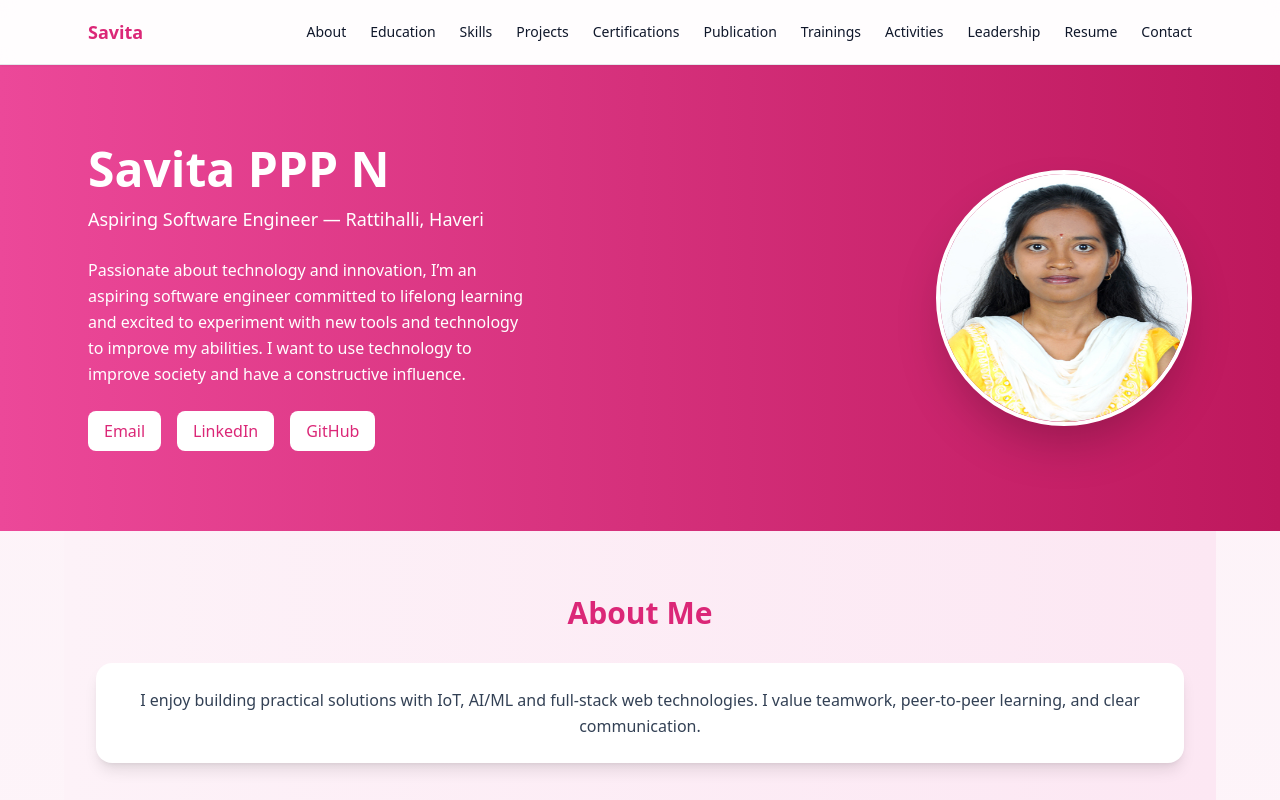
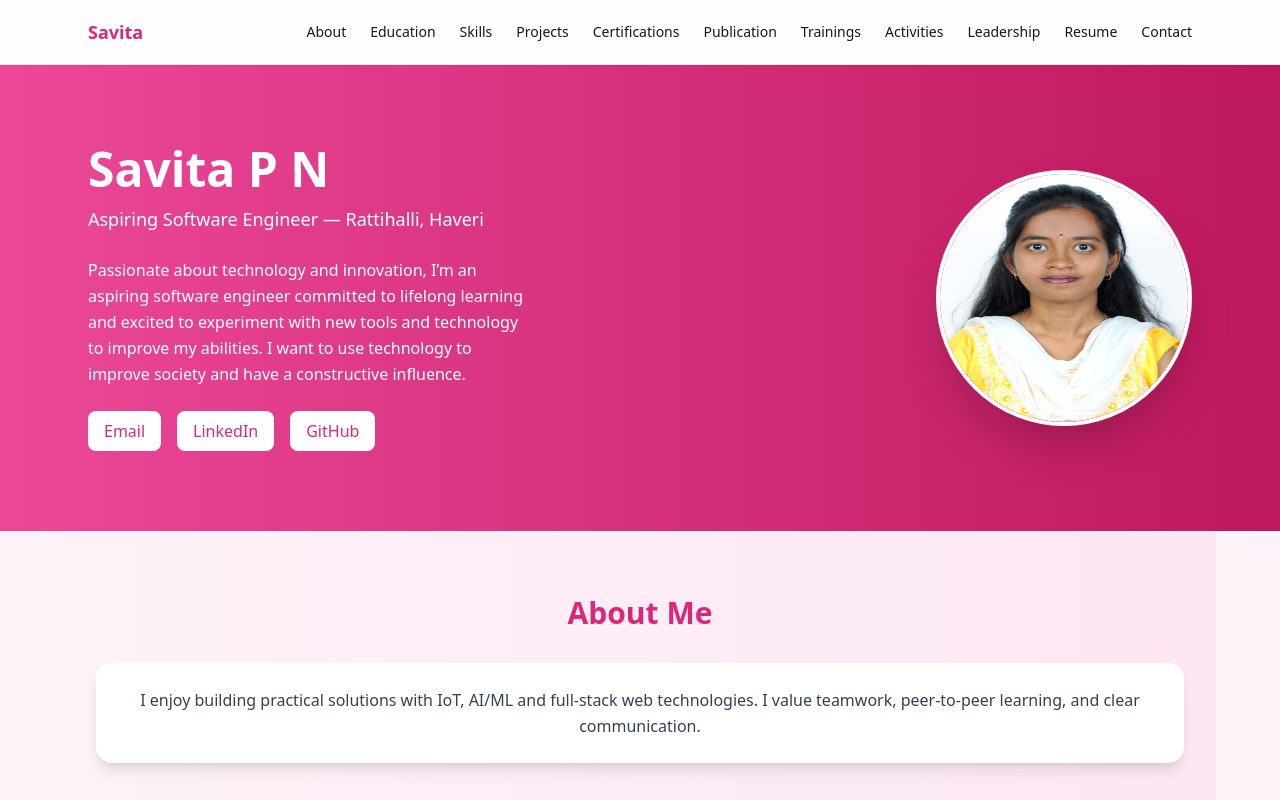
Before and after one commit to Savita-pn/portfolio, a React (Create React App) app: page / in a window 1280 px wide. Shown: the top 800 px of the page. Built offline with nearby package versions, Linux system fonts and the light colour scheme.

Commit message:
Update portfolio content

```diff
--- a/src/App.js
+++ b/src/App.js
@@ -3,7 +3,7 @@ import { motion } from "framer-motion";
 
 // --- Profile Data ---
 const DATA = {
-  name: "Savita PPP N",
+  name: "Savita P N",
   role: "Aspiring Software Engineer",
   location: "Rattihalli, Haveri",
   phone: "+91 9591507180",
```
